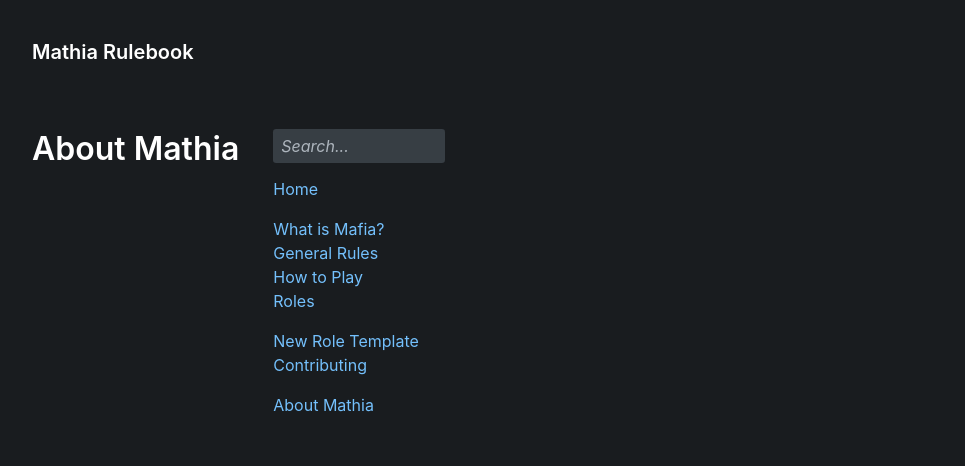
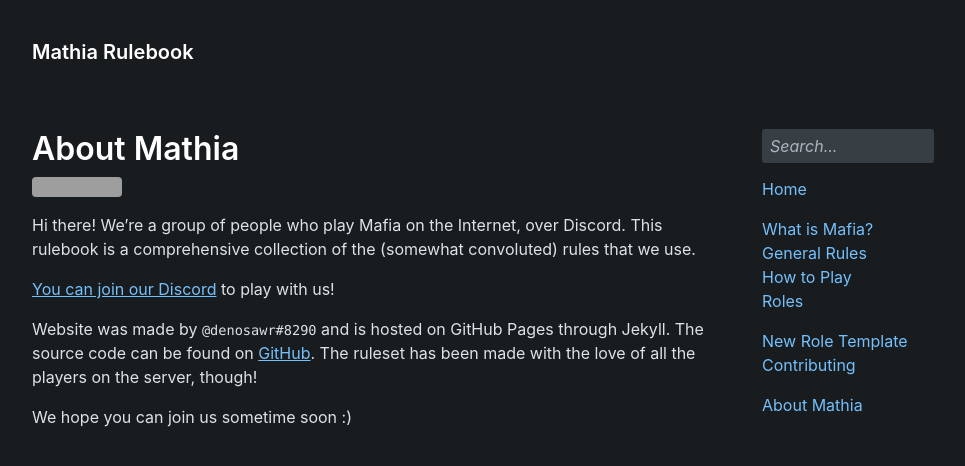
Before and after one commit to olliecheng/mathia-rulebook, a Jekyll site: the page built from information/about.md, in a window 1280 px wide. Shown: the top 466 px of the page, without its empty margins (152-1117 px from the left). Built offline with Jekyll 4.4.1, drawn with Linux system fonts in a browser that asks for light colours; some web fonts are replaced; grey boxes are pictures that could not be loaded.

Commit message:
About Mathia page

```diff
--- a/information/about.md
+++ b/information/about.md
@@ -3,3 +3,14 @@ title: About Mathia
 permalink: /about
 layout: default
 ---
+
+<a href="https://discord.gg/y5QaQA">
+<img src="https://img.shields.io/discord/569859070392270849?logo=discord" alt="chat on Discord"></a>
+
+Hi there! We're a group of people who play Mafia on the Internet, over Discord. This rulebook is a comprehensive collection of the (somewhat convoluted) rules that we use.
+
+[You can join our Discord](https://discord.gg/cwfdjE) to play with us!
+
+Website was made by `@denosawr#8290` and is hosted on GitHub Pages through Jekyll. The source code can be found on [GitHub](https://github.com/denosawr/mathia-rulebook). The ruleset has been made with the love of all the players on the server, though!
+
+We hope you can join us sometime soon :)
```
Also changed, not shown: information/home.md (+2 -0 lines).
